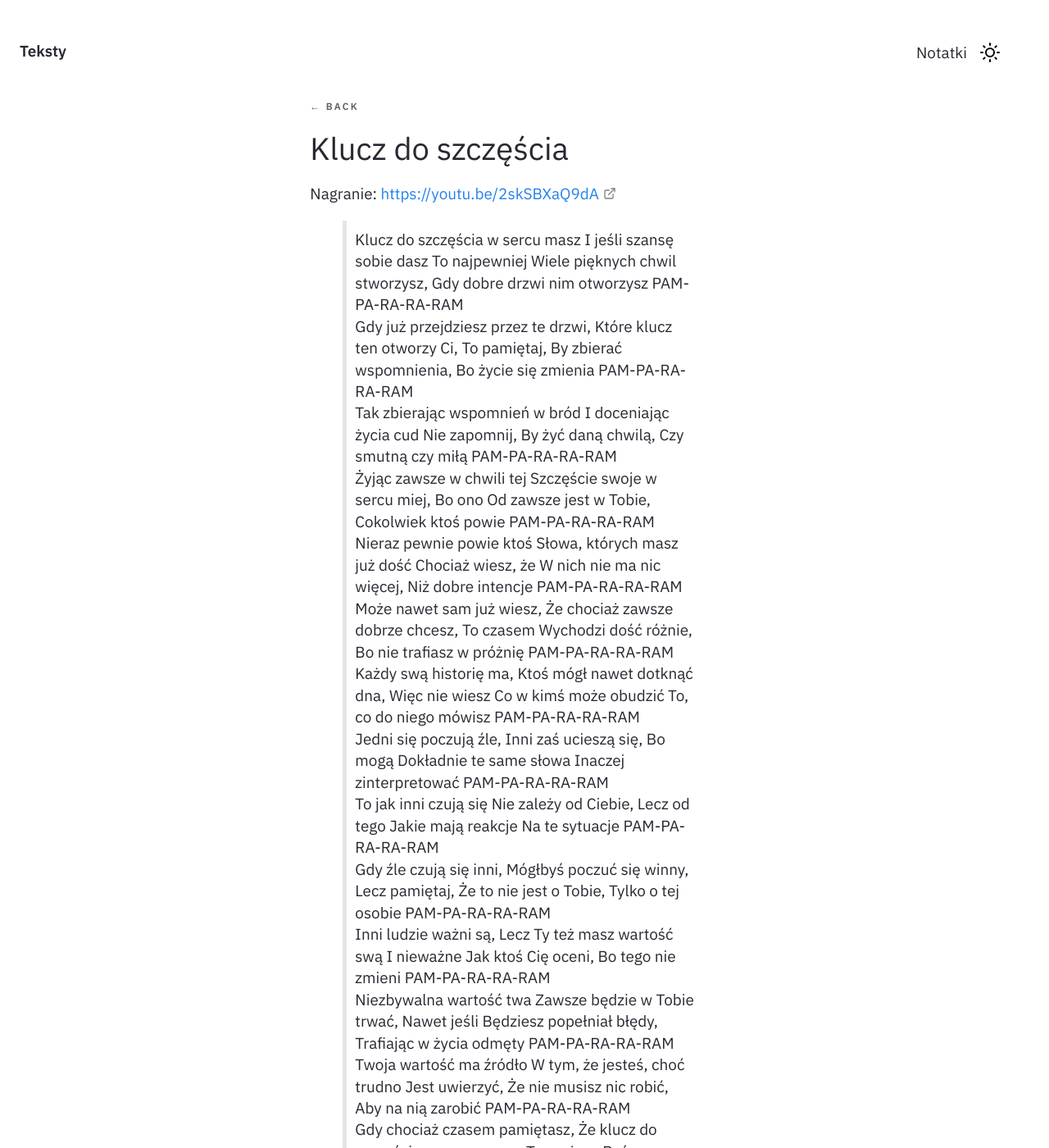
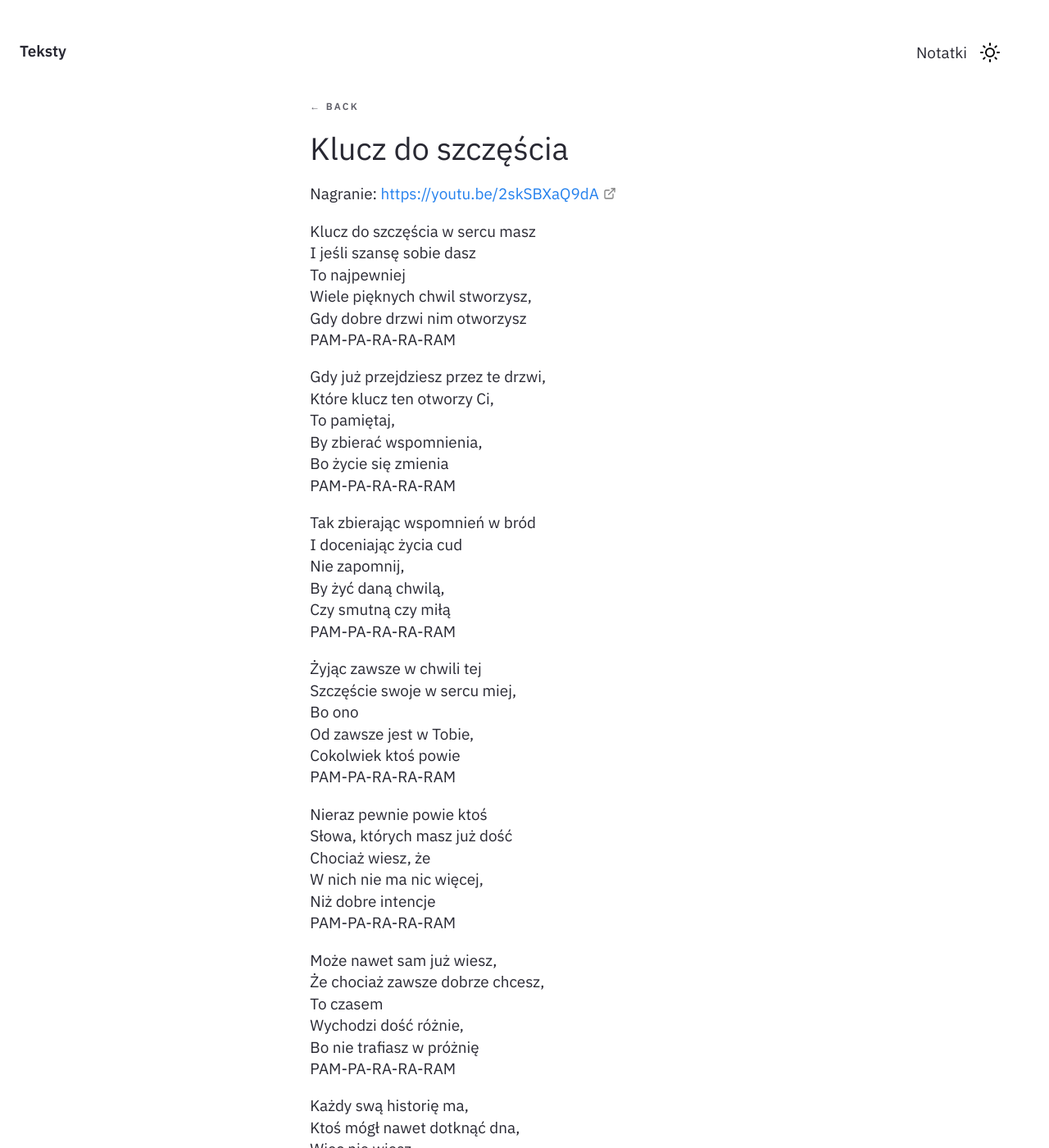
Before and after one commit to FeniXb3/fenixb3.github.io, a Jekyll site: the page built from _notes/Public/Klucz do szczęścia.md, in a window 1280 px wide and 1400 px high. Shown: the whole window at 82% size. Built offline with Jekyll 4.4.1, drawn with Linux system fonts in a browser that asks for light colours; some of the changed text lies outside the part shown.

Commit message:
Update Klucz do szczęścia.md

```diff
--- a/_notes/Public/Klucz do szczęścia.md
+++ b/_notes/Public/Klucz do szczęścia.md
@@ -5,103 +5,103 @@ date : 16-11-2022
 ---
 Nagranie: [https://youtu.be/2skSBXaQ9dA](https://youtu.be/2skSBXaQ9dA)
 
->Klucz do szczęścia w sercu masz
+Klucz do szczęścia w sercu masz
 I jeśli szansę sobie dasz
 To najpewniej
 Wiele pięknych chwil stworzysz,
 Gdy dobre drzwi nim otworzysz
 PAM-PA-RA-RA-RAM
->
+
 Gdy już przejdziesz przez te drzwi,
 Które klucz ten otworzy Ci,
 To pamiętaj,
 By zbierać wspomnienia,
 Bo życie się zmienia
 PAM-PA-RA-RA-RAM
->
+
 Tak zbierając wspomnień w bród
 I doceniając życia cud
 Nie zapomnij,
 By żyć daną chwilą,
 Czy smutną czy miłą
 PAM-PA-RA-RA-RAM
->
+
 Żyjąc zawsze w chwili tej
 Szczęście swoje w sercu miej,
 Bo ono
 Od zawsze jest w Tobie,
 Cokolwiek ktoś powie
 PAM-PA-RA-RA-RAM
->
+
 Nieraz pewnie powie ktoś
 Słowa, których masz już dość
 Chociaż wiesz, że
 W nich nie ma nic więcej,
 Niż dobre intencje
 PAM-PA-RA-RA-RAM
->
+
 Może nawet sam już wiesz,
 Że chociaż zawsze dobrze chcesz,
 To czasem
 Wychodzi dość różnie,
 Bo nie trafiasz w próżnię
 PAM-PA-RA-RA-RAM
->
+
 Każdy swą historię ma,
 Ktoś mógł nawet dotknąć dna,
 Więc nie wiesz
 Co w kimś może obudzić
 To, co do niego mówisz
 PAM-PA-RA-RA-RAM
->
+
 Jedni się poczują źle,
 Inni zaś ucieszą się,
 Bo mogą
 Dokładnie te same słowa
 Inaczej zinterpretować
 PAM-PA-RA-RA-RAM
->
+
 To jak inni czują się
 Nie zależy od Ciebie,
 Lecz od tego
 Jakie mają reakcje
 Na te sytuacje
 PAM-PA-RA-RA-RAM
->
+
 Gdy źle czują się inni,
 Mógłbyś poczuć się winny,
 Lecz pamiętaj,
 Że to nie jest o Tobie,
 Tylko o tej osobie
 PAM-PA-RA-RA-RAM
->
+
 Inni ludzie ważni są,
 Lecz Ty też masz wartość swą
 I nieważne
 Jak ktoś Cię oceni,
 Bo tego nie zmieni
 PAM-PA-RA-RA-RAM
->
+
 Niezbywalna wartość twa
 Zawsze będzie w Tobie trwać,
 Nawet jeśli
 Będziesz popełniał błędy,
 Trafiając w życia odmęty
 PAM-PA-RA-RA-RAM
->
+
 Twoja wartość ma źródło
 W tym, że jesteś, choć trudno
 Jest uwierzyć,
 Że nie musisz nic robić,
 Aby na nią zarobić
 PAM-PA-RA-RA-RAM
->
+
 Gdy chociaż czasem pamiętasz,
 Że klucz do szczęścia w sercu masz,
 To możesz
 Być najpiękniejszą osobą,
 Czyli po prostu sobą
 PAM-PA-RA-RA-RAM
->
+
 PAM-PA-RA-RA-RAM
 PAM - PA - RA - RA - RAM
```
